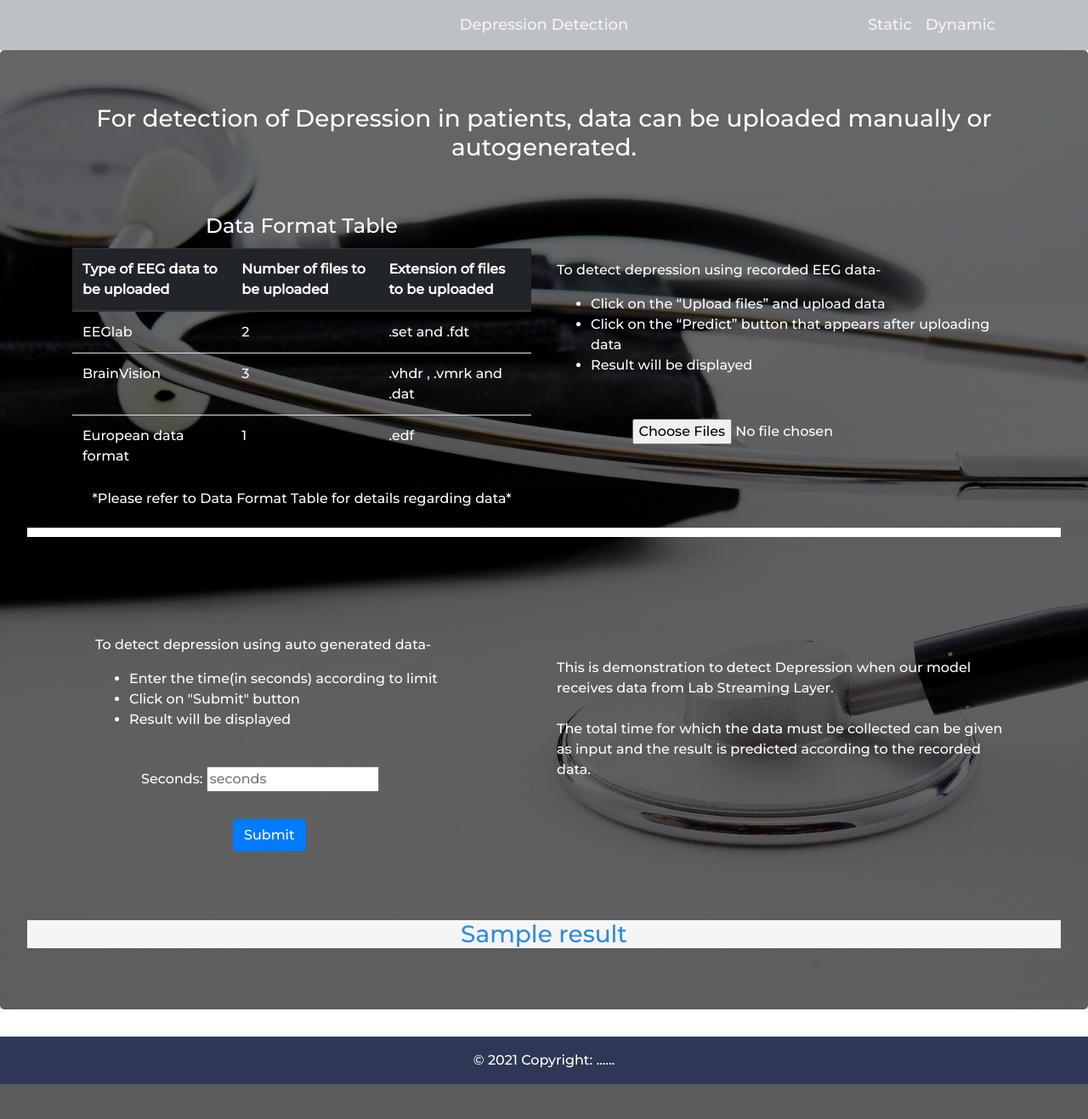
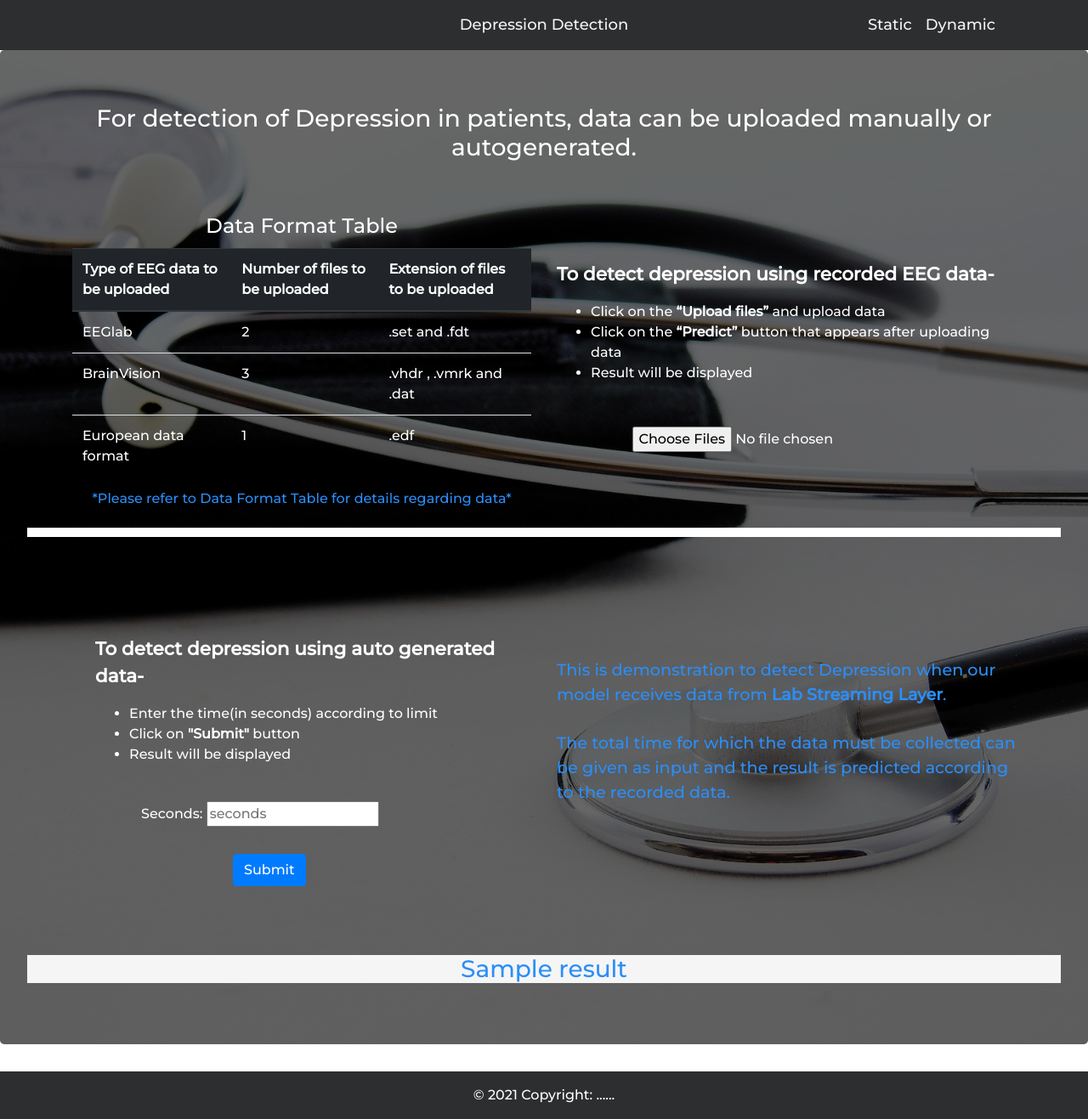
Before and after one commit to Ayush900/flask-deployment-of-model, a Flask app: template templates/base.html in a window 1280 px wide. Shown: the whole page at 85% size. Before the commit the page ends 1276 px from the top, so only its background shows below. Run offline with Flask 2, Linux system fonts and the light colour scheme; the template is opened without the code that fills it: most values are stand-ins (such as "Sample title", 1, 10 or a date in 2020); some libraries are stand-ins or nearby versions.

Commit message:
Add files via upload
Font and display changes

```diff
--- a/app.py
+++ b/app.py
@@ -333,8 +333,8 @@ def model_predict(file_path, model):
     x = clean_EEG(raw)
     # x = np.true_divide(x, 255)
     # x = np.expand_dims(x, axis=0)
-    image_size = 28                                                                               # 1 = current_mdd
-    frame_duration = 1.0                                                                          # 2 = past_mdd
+    image_size = 28
+    frame_duration = 1.0
     overlap = 0.5
     images = make_data_pipeline(x,image_size,frame_duration,overlap)
     x = images
@@ -564,8 +564,8 @@ def get_realtime_eeg_data():
 
         df.columns = x
 
-        image_size = 28                                                                               # 1 = current_mdd
-        frame_duration = 1.0                                                                          # 2 = past_mdd
+        image_size = 28
+        frame_duration = 1.0
         overlap = 0.5
         images = make_data_pipeline(df,image_size,frame_duration,overlap)
         x = images
@@ -577,11 +577,11 @@ def get_realtime_eeg_data():
         result = result.tolist()
         ans = most_frequent(result)
         if ans == 0:
-            result = "The Subject is Controlled !"
+            result = "The Subject is CONTROLLED(not suffering from depression)"
         elif ans == 1:
-            result = "The Subject is currently suffering from MDD !"
+            result = "The Subject is currently suffering from DEPRESSION"
         else:
-            result = "The Subject had suffered from MDD in the past !"
+            result = "The Subject had suffered from DEPRESSION in the past"
         print(result)
     return render_template("index.html",result=result)
 
@@ -614,11 +614,11 @@ def upload():
         result = result.tolist()
         ans = most_frequent(result)
         if ans == 0:
-            result = "The Subject is Controlled !"
+            result = "The Subject is CONTROLLED(not suffering from depression)"
         elif ans == 1:
-            result = "The Subject is currently suffering from MDD !"
+            result = "The Subject is currently suffering from DEPRESSION"
         else:
-            result = "The Subject had suffered from MDD in the past !"
+            result = "The Subject had suffered from DEPRESSION in the past"
         # print(ans)
         # Process your result for human
         # pred_class = preds.argmax(axis=-1)            # Simple argmax
--- a/templates/base.html
+++ b/templates/base.html
@@ -53,7 +53,7 @@
 
 
 
-    <div style="background-color: #bdc1c5;">
+    <div style="background-color: rgb(45,46,48) ;">
    <div class="container">
     <nav class="navbar navbar-expand-md transparent ">
         <div class="navbar-collapse collapse w-100 order-1 order-md-0 dual-collapse2">
@@ -136,17 +136,17 @@
                         </tr>
                     </tbody>
                 </table>
-                <h6 style="text-align: center;">*Please refer to Data Format Table for details regarding data*</h6>
+                <h6 style="text-align: center; color: rgb(43, 142, 248) ;">*Please refer to Data Format Table for details regarding data*</h6>
             </div>
     <div class="col-6">
-        <p style="margin-top: 20%; ">
+        <p style="margin-top: 20% ; font-weight: bold; font-size: 135%; ">
             To detect depression using recorded EEG data-
-            <ul>
-                <li>Click on the “Upload files” and upload data</li>
-                <li>Click on the “Predict” button that appears after uploading data</li>
+            <ul >
+                <li>Click on the <b> “Upload files” </b>and upload data</li>
+                <li>Click on the <b>“Predict”</b> button that appears after uploading data</li>
                 <li>Result will be displayed</li>
             </ul>
-
+            <!-- color: rgb(23, 143, 177) -->
         </p>
         <form id="upload-file" method="post" enctype="multipart/form-data" style="margin-top: 2%;  text-align: center;
         " >
@@ -180,7 +180,7 @@
 <div class="container" >
     <div class="row">
         <div class="col-1"></div>
-        <div class="col-10"><h3 id="result" style="color: #2f8be0; background-color: whitesmoke; text-align: center;"></h3></div>
+        <div class="col-10"><h3 id="result" style="color: rgb(43, 142, 248); background-color: whitesmoke; text-align: center;"></h3></div>
         <div class="col-1"></div>
     </div>
 
@@ -199,11 +199,11 @@
 <div class="container " id="dynamicid" style=" margin-top: 5%;">
     <div class="row">
         <div class="col-6">
-            <p style="margin-top: 10%;margin-left: 5%;">To detect depression using auto generated data-
+            <p style="margin-top: 10%;margin-left: 5%; font-weight: bold; font-size: 135%;">To detect depression using auto generated data-
                 <ul style ="margin-left: 5%;">
                     <li>Enter the time(in seconds) according to limit
                         </li>
-                    <li>Click on "Submit" button
+                    <li>Click on <b> "Submit" </b>button
                         </li>
                     <li>Result will be displayed</li>
                 </ul></p>
@@ -216,8 +216,8 @@
         </div>
         <div class="col-6">
 
-            <p style="margin-top: 15%;text-align: left;">
-                This is demonstration to detect Depression when our model receives data from Lab Streaming Layer.<br><br>
+            <p style="margin-top: 15%;text-align: left;color: rgb(43, 142, 248);font-size: 120%;">
+                This is demonstration to detect Depression when our model receives data from <b> Lab Streaming Layer</b>.<br><br>
                 The total time for which the data must be collected can be given as input and the result is predicted according to the recorded data.
             </p>
         </div>
@@ -229,7 +229,7 @@
 
 <!-- result dynamic display -->
 
-<h3  style="color: #2f8be0; background-color: whitesmoke; text-align: center;">{{result}}</h3>
+<h3  style="color: rgb(43, 142, 248); background-color: whitesmoke; text-align: center;">{{result}}</h3>
 
 
 <!-- end result dynamic display -->
@@ -248,7 +248,7 @@
 
 
         <!-- Footer -->
-    <footer class="page-footer font-small " style="background-color:rgb(46, 55, 86) ;">
+    <footer class="page-footer font-small " style="background-color:rgb(45, 46, 48) ;">
 
 
         <div class="footer-copyright text-center py-3" style="color: white;">© 2021 Copyright:
```
